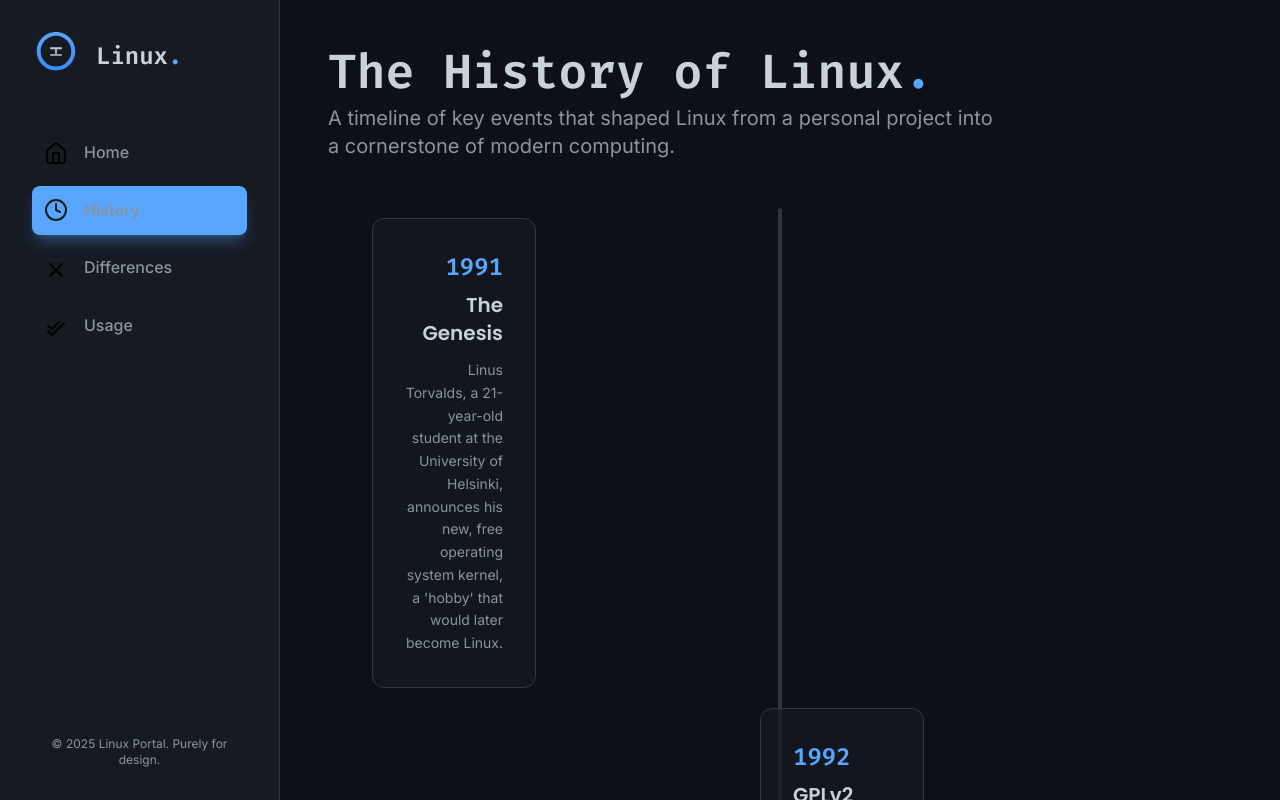
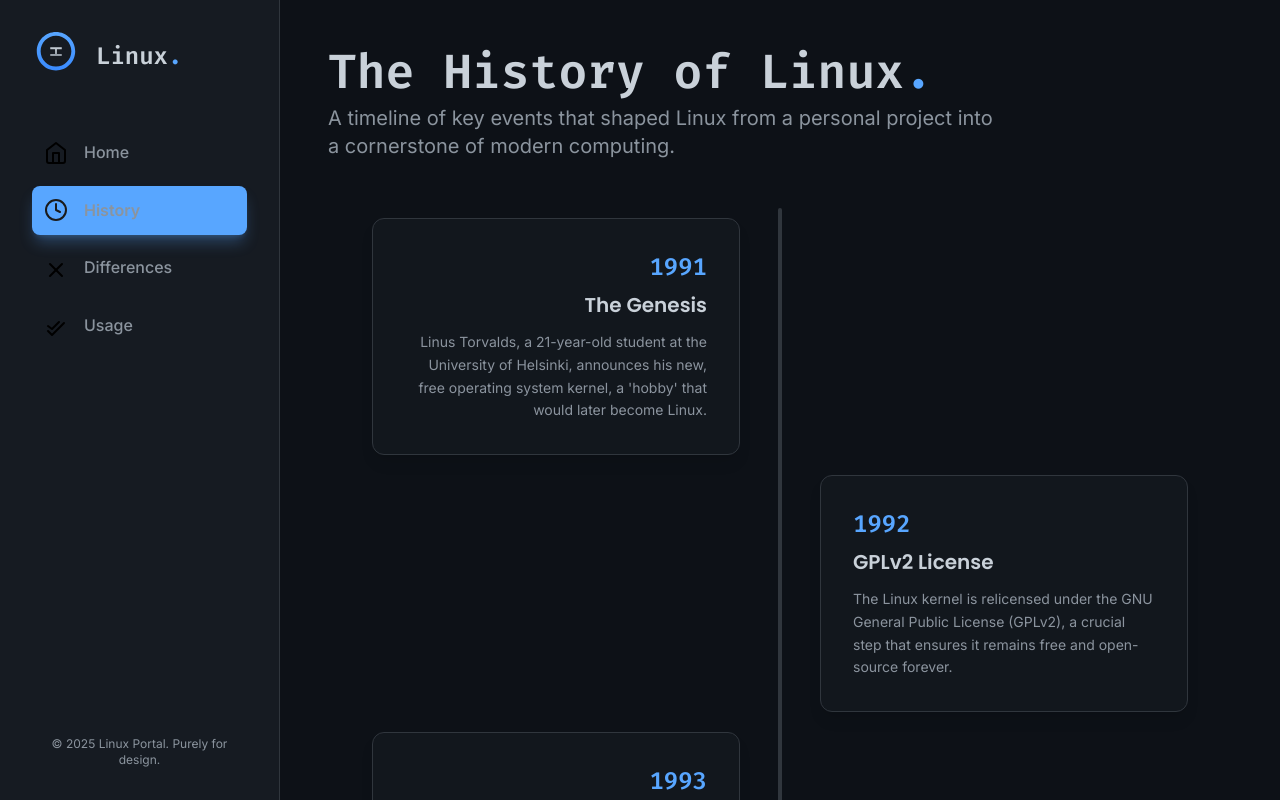
Before and after one commit to Codehub169/tempo-cf813843, a React (Vite) app: page /history in a window 1280 px wide. Shown: the top 800 px of the page. Built offline with nearby package versions, Linux system fonts and the light colour scheme.

Commit message:
Applied user request: i cannot access the usage page, the history sections cards are smushed and finally there are no colours for the tick mark and wrong icons like green and red in the difference section so take care of t

```diff
--- a/src/pages/DifferencesPage.jsx
+++ b/src/pages/DifferencesPage.jsx
@@ -43,15 +43,23 @@ const DifferencesPage = () => {
               </div>
               <table className="comparison-table w-full">
                 <tbody>
-                  {category.comparisons.map(comp => (
+                  {category.comparisons.map(comp => {
+                    let detailTextColorClass = 'text-text-secondary';
+                    if (comp.type === 'check') {
+                      detailTextColorClass = 'text-color-green';
+                    } else if (comp.type === 'cross') {
+                      detailTextColorClass = 'text-color-red';
+                    }
+                    return (
                     <tr key={comp.os}>
                       <td className="os-name py-2 pr-2 font-semibold text-text-primary w-24 whitespace-nowrap">{comp.os}</td>
-                      <td className={`os-detail py-2 text-text-secondary text-sm ${comp.type === 'check' ? 'text-color-green' : comp.type === 'cross' ? 'text-color-red' : 'text-text-secondary'}`}>
+                      <td className={`os-detail py-2 text-sm ${detailTextColorClass}`}>
                         <DetailIcon type={comp.type} />
                         {comp.detail}
                       </td>
                     </tr>
-                  ))}
+                  );
+                  })}
                 </tbody>
               </table>
             </div>
--- a/src/pages/HistoryPage.jsx
+++ b/src/pages/HistoryPage.jsx
@@ -16,13 +16,13 @@ const HistoryPage = () => {
         {historyData.map((event, index) => (
           <div
             key={index}
-            className={`timeline-container p-2.5 md:px-10 relative w-full md:w-1/2 animate-fadeInUp opacity-0`}
+            className={`timeline-container p-2.5 md:px-10 relative w-full md:w-1/2 ${index % 2 !== 0 ? 'md:ml-[50%]' : ''} animate-fadeInUp opacity-0`}
             style={{ animationDelay: `${0.2 + index * 0.2}s` }}
           >
-            {/* Positioning for left/right containers */}
-            <div className={`${index % 2 === 0 ? 'md:text-right md:pr-[calc(50%+20px)]' : 'md:left-1/2 md:pl-[calc(50%+20px)]'} relative`}>
-              <div className={`timeline-content p-8 bg-card-bg border border-border-color backdrop-blur-md rounded-xl shadow-lg transition-all duration-300 hover:border-accent-color hover:scale-105`}>
-                {/* The dot on the timeline */}
+            {/* Positioning for left/right containers - removed problematic padding calculations */}
+            <div className={`${index % 2 === 0 ? 'md:text-right' : ''} relative`}>
+              <div className={`timeline-content p-6 md:p-8 bg-card-bg border border-border-color backdrop-blur-md rounded-xl shadow-lg transition-all duration-300 hover:border-accent-color hover:scale-105`}>
+                {/* The dot on the timeline - adjusted positioning assuming md:px-10 on parent */}
                 <div
                   className={`absolute top-6 w-5 h-5 bg-bg-color border-4 border-accent-color rounded-full z-10 animate-popIn opacity-0 ${index % 2 === 0 ? 'md:right-[-30px]' : 'md:left-[-30px]'} left-[-10px] md:left-auto`}
                   style={{ animationDelay: `${0.3 + index * 0.2}s` }}
```
Also changed, not shown: 1 other file (tests, documents, lock files or other folders).
